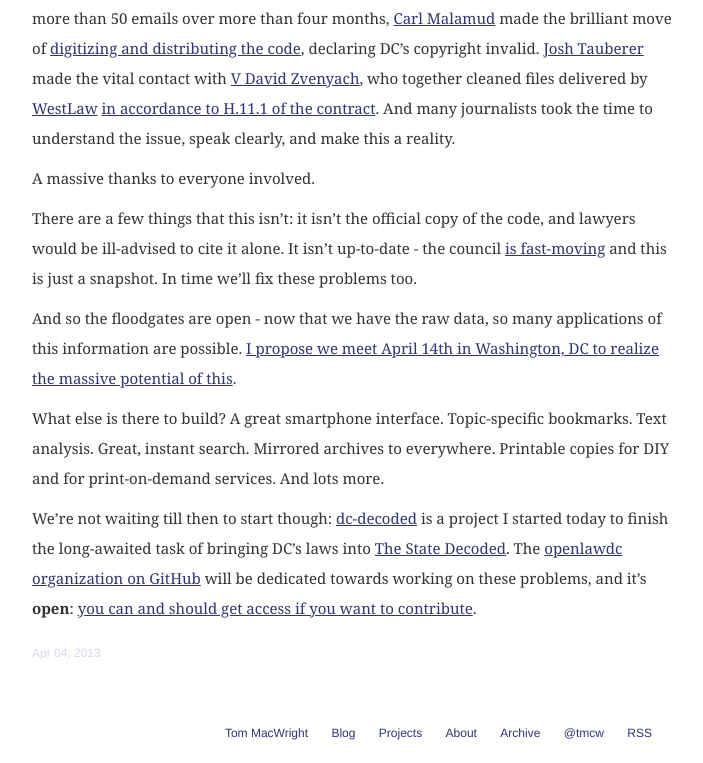
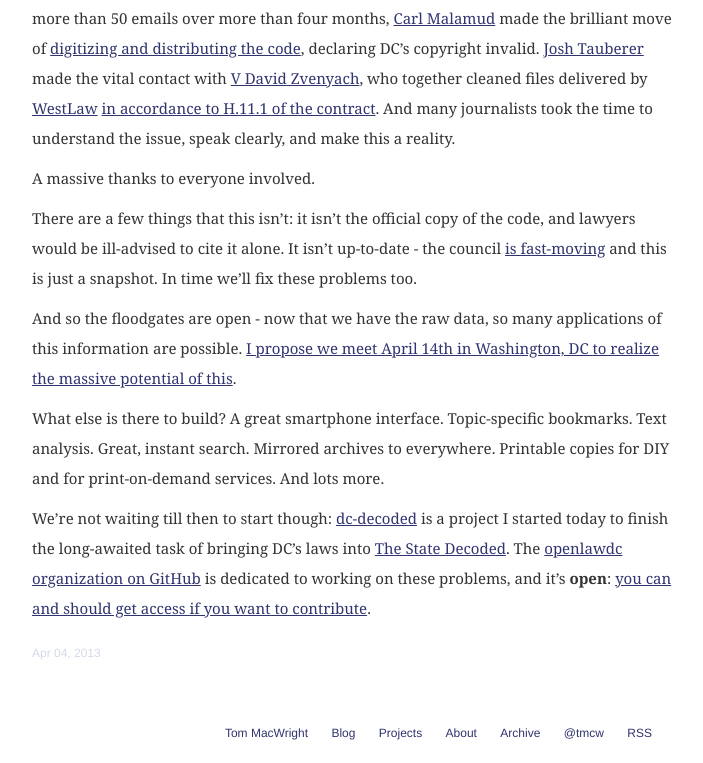
Before and after one commit to konklone/tmcw.github.com, a Jekyll site: the page built from _posts/2013-04-04-the-open-code.md, in a window 1280 px wide. Shown: the part 975-1738 px from the top of the page, without its empty margins (288-991 px from the left). Built offline with Jekyll 4.4.1, drawn with Linux system fonts in a browser that asks for light colours; Markdown is read by kramdown in place of the engine named in the settings; comment, search, counter and statistics services are not loaded.

Commit message:
Minor copyedit

```diff
--- a/_posts/2013-04-04-the-open-code.md
+++ b/_posts/2013-04-04-the-open-code.md
@@ -50,5 +50,5 @@ Printable copies for DIY and for print-on-demand services. And lots more.
 We're not waiting till then to start though: [dc-decoded](https://github.com/openlawdc/dc-decoded) is a
 project I started today to finish the long-awaited task of bringing DC's laws
 into [The State Decoded](http://www.statedecoded.com/). The [openlawdc organization on GitHub](https://github.com/openlawdc)
-will be dedicated towards working on these problems, and it's **open**:
+is dedicated to working on these problems, and it's **open**:
 [you can and should get access if you want to contribute](https://github.com/openlawdc/openlawdc.github.com/issues/1).
```
